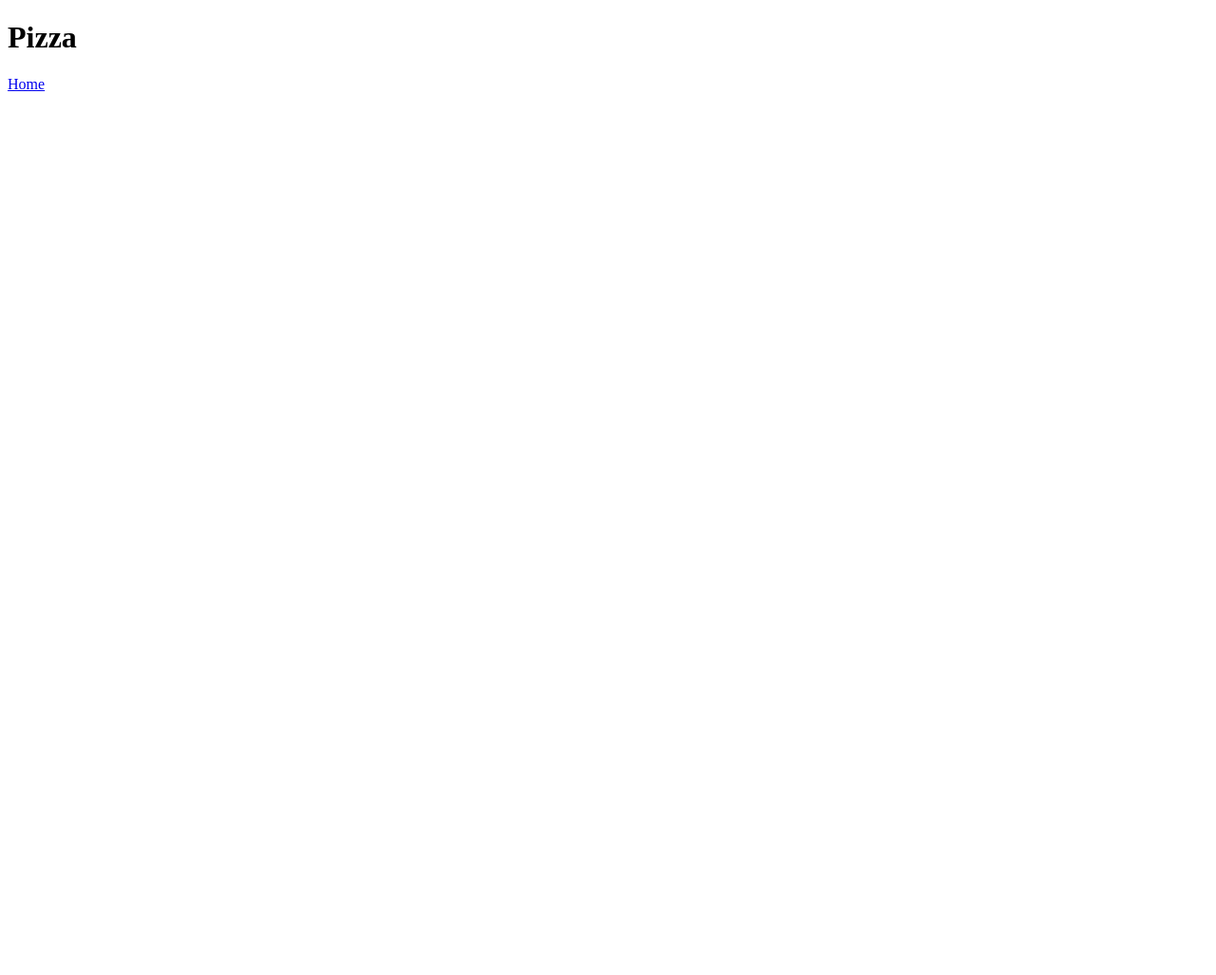
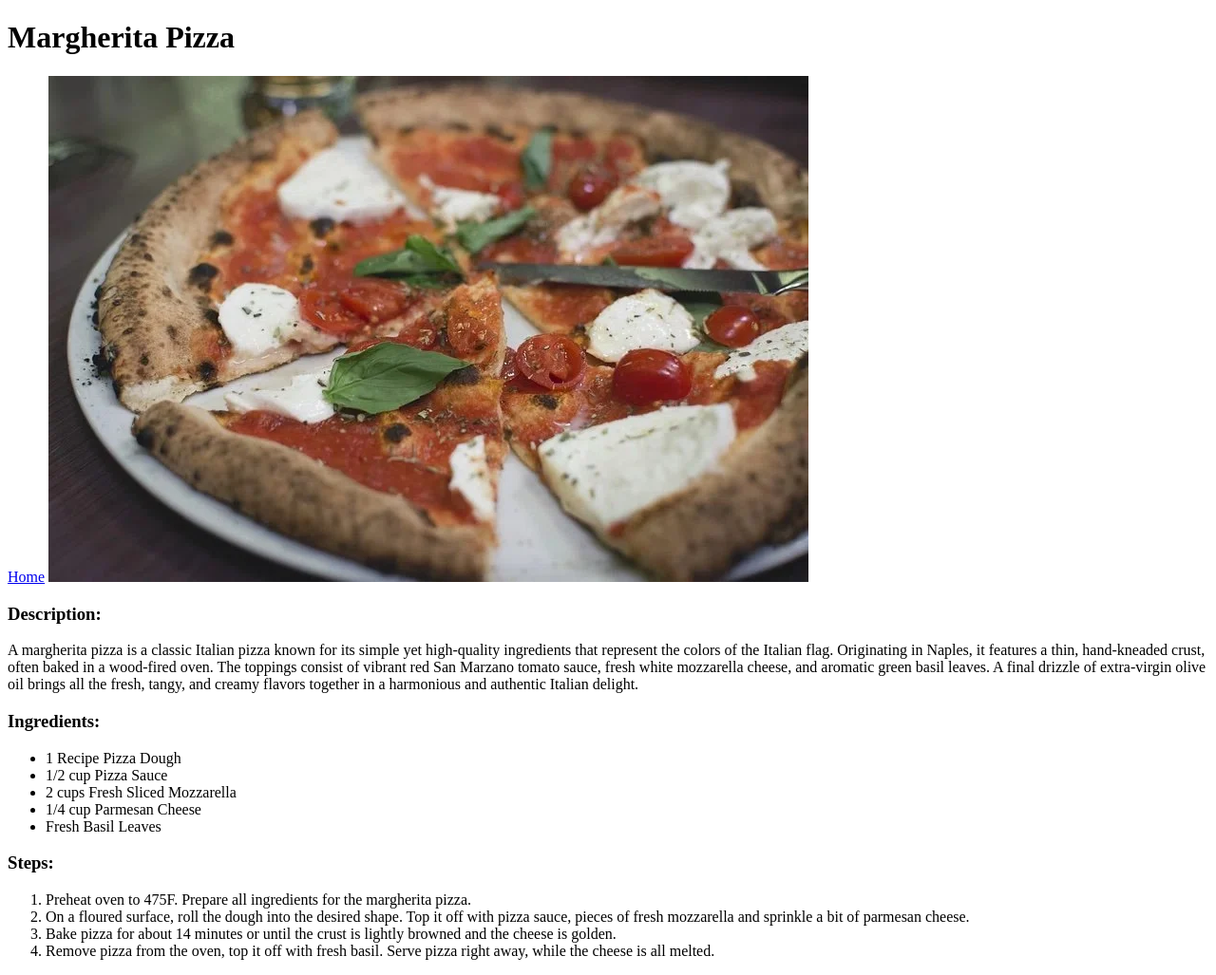
Before and after one commit to User1928374/odin-recipes, a plain HTML site: page recipes/pizza.html in a window 1280 px wide. Shown: the whole page at 95% size. Before the commit the page ends 800 px from the top, so only its background shows below. Drawn offline with Linux system fonts and the light colour scheme.

Commit message:
Complete Pizza.html file

```diff
--- a/recipes/pizza.html
+++ b/recipes/pizza.html
@@ -6,7 +6,33 @@
     <title>Delicious Pizza</title>
 </head>
 <body>
-    <h1>Pizza</h1>
+    <h1>Margherita Pizza</h1>
     <a href="../index.html">Home</a>
+    <img src="../images/trad+pizza+3.webp" alt="Picture of Delicious Pizza">
+    <h3>Description:</h3>
+    <p>A margherita pizza is a classic Italian pizza known for its simple yet high-quality
+        ingredients that represent the colors of the Italian flag. Originating in Naples,
+        it features a thin, hand-kneaded crust, often baked in a wood-fired oven.
+        The toppings consist of vibrant red San Marzano tomato sauce,
+        fresh white mozzarella cheese, and aromatic green basil leaves.
+        A final drizzle of extra-virgin olive oil brings all the fresh,
+        tangy, and creamy flavors together in a harmonious and authentic Italian delight.</p>
+    <h3>Ingredients:</h3>
+    <ul>
+        <li>1 Recipe Pizza Dough</li>
+        <li>1/2 cup Pizza Sauce</li>
+        <li>2 cups Fresh Sliced Mozzarella</li>
+        <li>1/4 cup Parmesan Cheese</li>
+        <li>Fresh Basil Leaves</li>
+    </ul>
+
+    <h3>Steps:</h3>
+    <ol>
+        <li>Preheat oven to 475F. Prepare all ingredients for the margherita pizza.</li>
+        <li>On a floured surface, roll the dough into the desired shape. Top it off with pizza sauce, pieces of fresh mozzarella and sprinkle a bit of parmesan cheese.</li>
+        <li>Bake pizza for about 14 minutes or until the crust is lightly browned and the cheese is golden. </li>
+        <li>Remove pizza from the oven, top it off with fresh basil. Serve pizza right away, while the cheese is all melted.</li>
+    </ol>
+
 </body>
 </html>
```
Also changed, not shown: index.html (+1 -1 lines).
